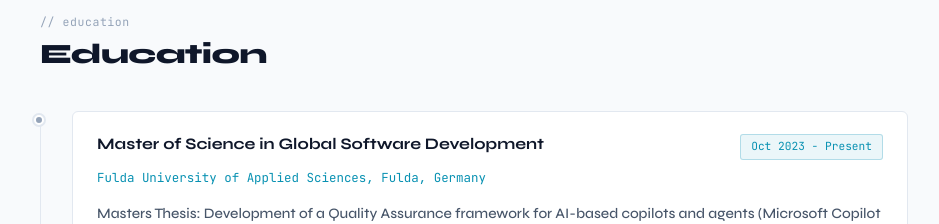
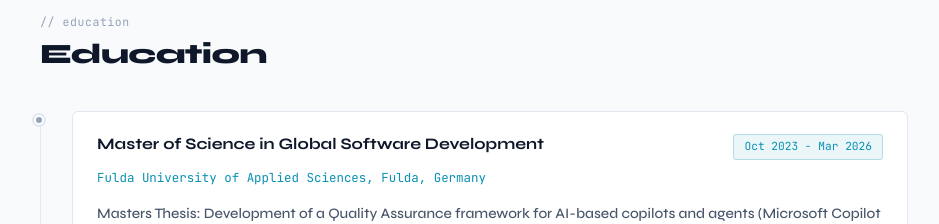
Before and after one commit to AchrafBoudabous/achraf-portfolio, a Next.js app: page /about in a window 1280 px wide. Shown: the part 2380-2604 px from the top of the page, without its empty margins (166-1105 px from the left). Built offline with nearby package versions, Linux system fonts and the light colour scheme.

Commit message:
update profile

```diff
--- a/src/data/about.js
+++ b/src/data/about.js
@@ -66,7 +66,7 @@ export const about = {
   education: [
     {
       degree: "Master of Science in Global Software Development",
-      period: "Oct 2023 - Present",
+      period: "Oct 2023 - Mar 2026",
       institution: "Fulda University of Applied Sciences, Fulda, Germany",
       description:
         "Masters Thesis: Development of a Quality Assurance framework for AI-based copilots and agents (Microsoft Copilot Studio and Azure AI), focusing on accuracy, robustness, security, and fairness.",
```
